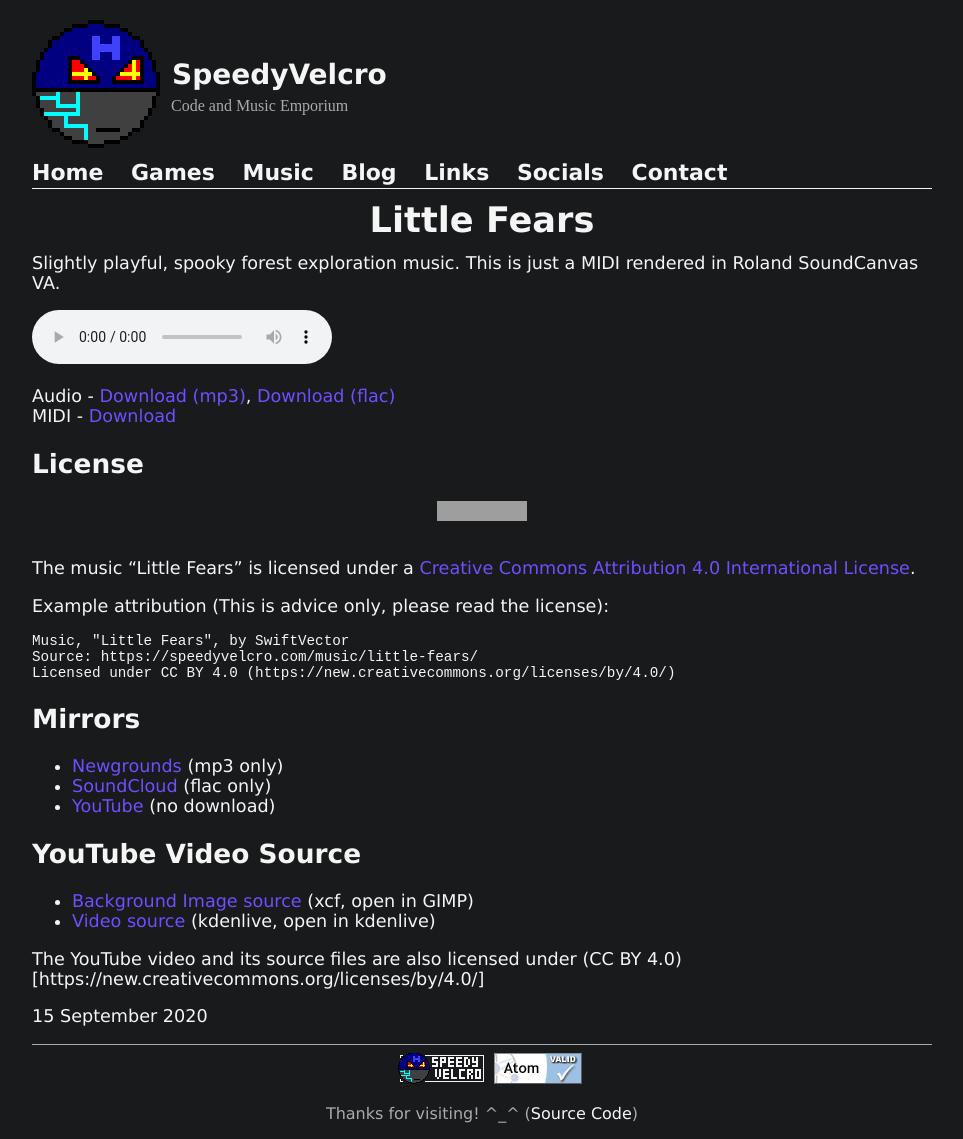
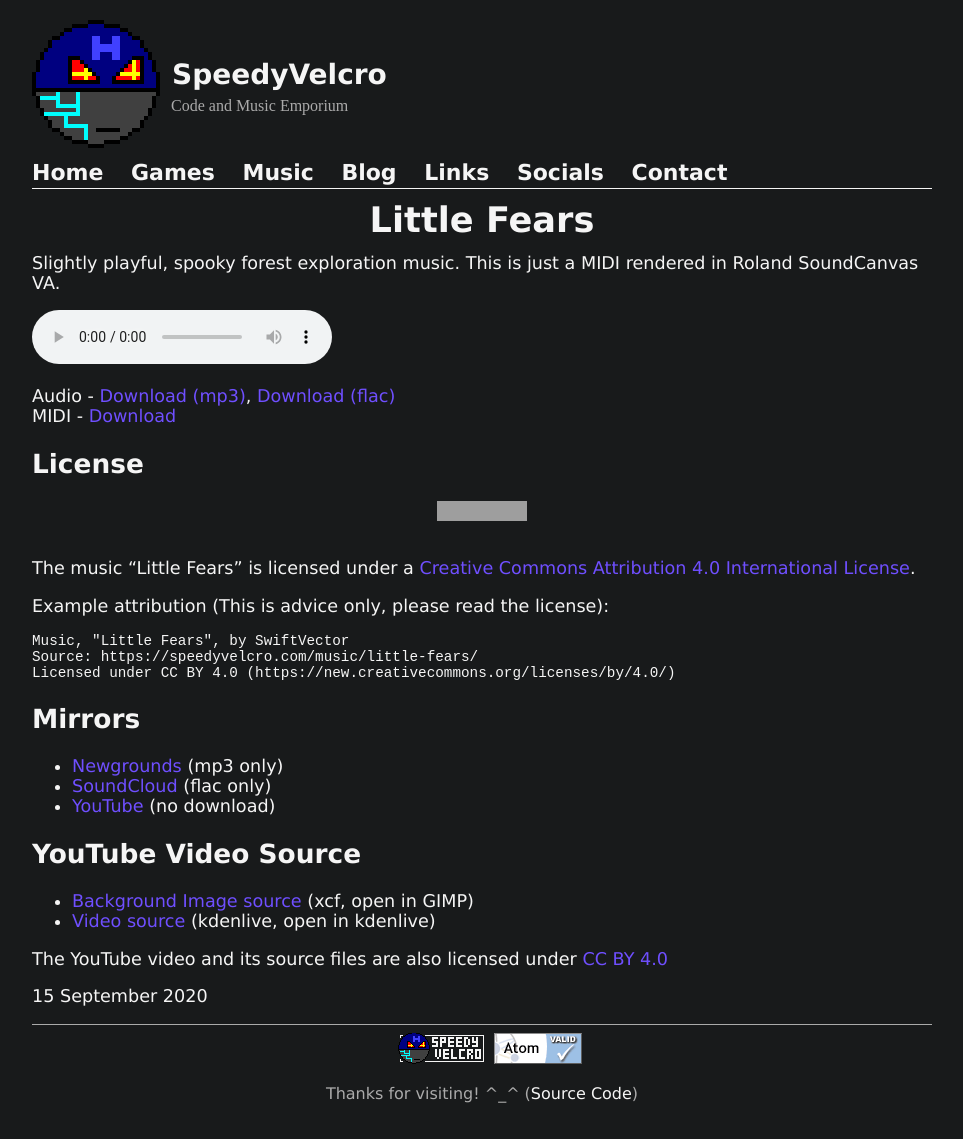
Before and after one commit to SpeedyVelcro/SpeedyVelcro.github.io, a Jekyll site: the page built from collections/_music/little-fears.md, in a window 1280 px wide. Shown: the whole page, without its empty margins (158-1121 px from the left). Built offline with Jekyll 4.4.1, drawn with Linux system fonts in a browser that asks for light colours; grey boxes are pictures that could not be loaded.

Commit message:
Fix CC BY 4.0 links

```diff
--- a/collections/_music/little-fears.md
+++ b/collections/_music/little-fears.md
@@ -32,4 +32,4 @@ Licensed under CC BY 4.0 (https://new.creativecommons.org/licenses/by/4.0/)
 - [Video source](https://filedn.eu/lQjIWV7eYltL9DHQ8vi1lqp/music/standalone/little-fears/little-fears.kdenlive) (kdenlive, open in kdenlive)
 
 The YouTube video and its source files are also licensed under
-(CC BY 4.0)[https://new.creativecommons.org/licenses/by/4.0/]
+[CC BY 4.0](https://new.creativecommons.org/licenses/by/4.0/)
```
Also changed, not shown: collections/_music/ancient-battlefield.md (+1 -1 lines), collections/_music/forest-terrors.md (+1 -1 lines), collections/_music/medium-security.md (+1 -1 lines), collections/_music/melee-machine.md (+1 -1 lines).
